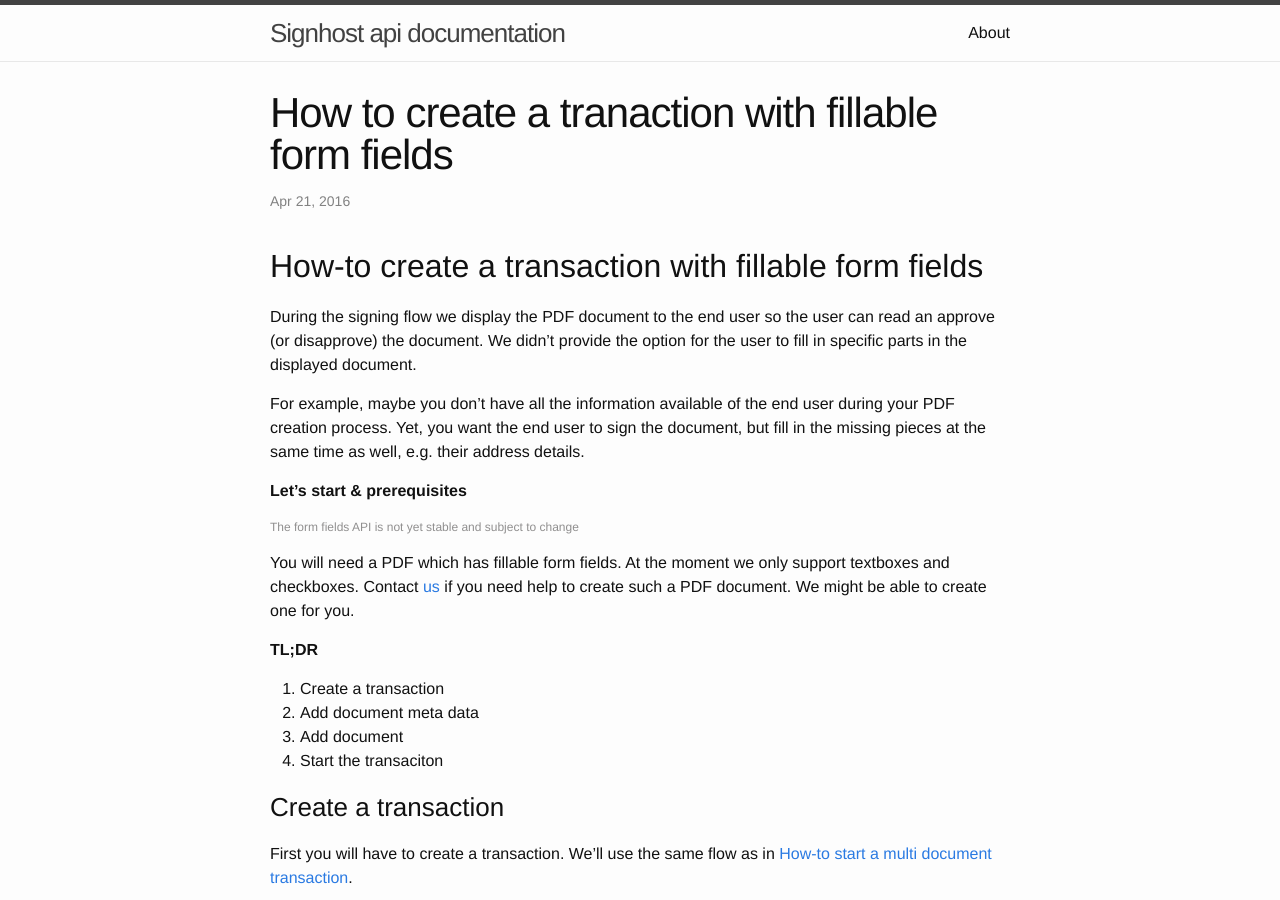
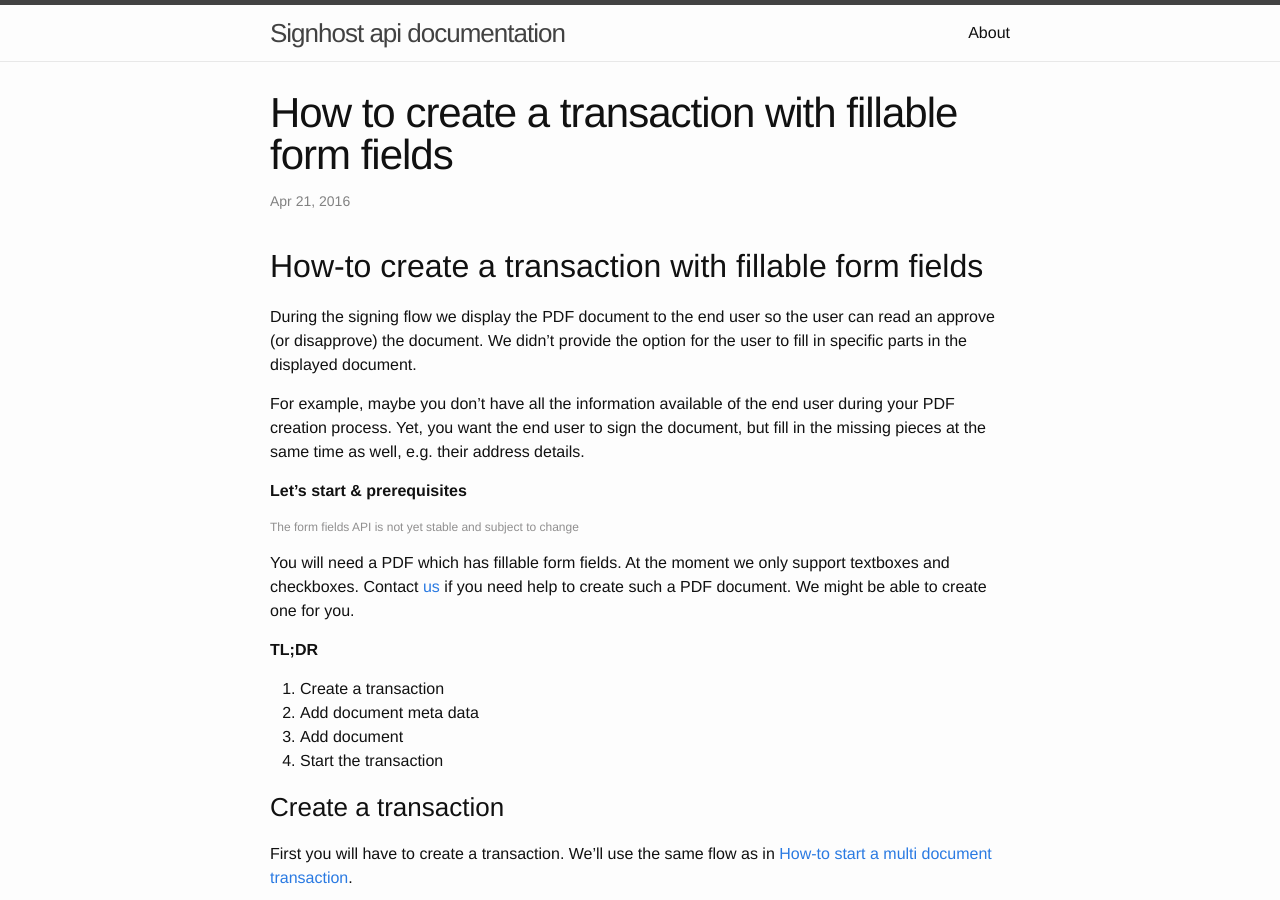
Before and after one commit to markohantula/evidos.github.io, a Jekyll site: the page built from _posts/2016-04-21-howto-create-a-transaction-with-fillable-pdf-fields.markdown, in a window 1280 px wide and 900 px high. Built offline with Jekyll 4.4.1, drawn with Linux system fonts in a browser that asks for light colours.

Commit message:
Fix some typo's

```diff
--- a/_posts/2016-04-21-howto-create-a-transaction-with-fillable-pdf-fields.markdown
+++ b/_posts/2016-04-21-howto-create-a-transaction-with-fillable-pdf-fields.markdown
@@ -1,6 +1,6 @@
 ---
 layout: post
-title: "How to create a tranaction with fillable form fields"
+title: "How to create a transaction with fillable form fields"
 date: 2016-04-21 00:00:00 +0000
 categories: api howto formfields
 ---
@@ -26,7 +26,7 @@
 1. Create a transaction
 2. Add document meta data
 3. Add document
-4. Start the transaciton
+4. Start the transaction
 
 
 
```
